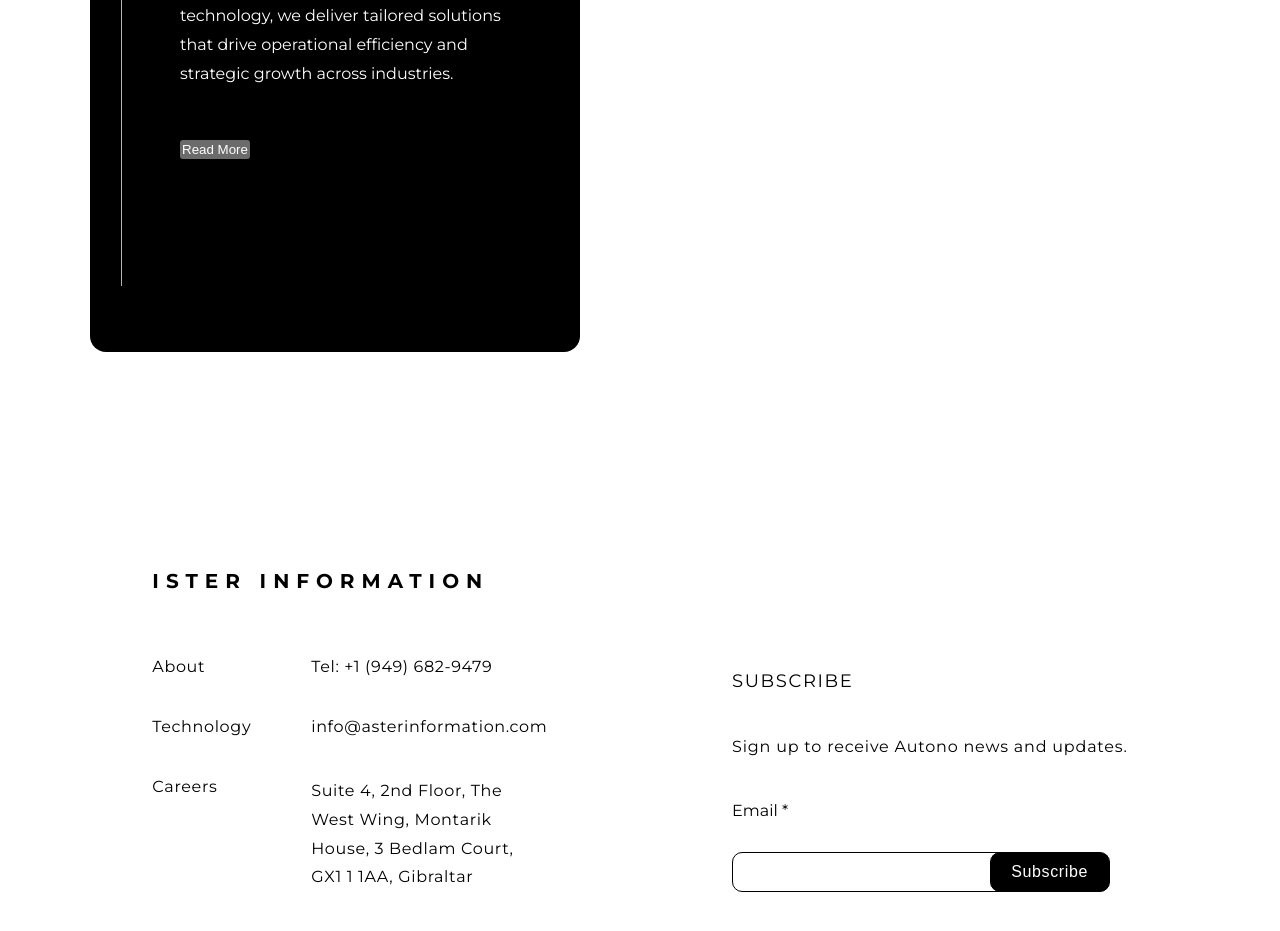
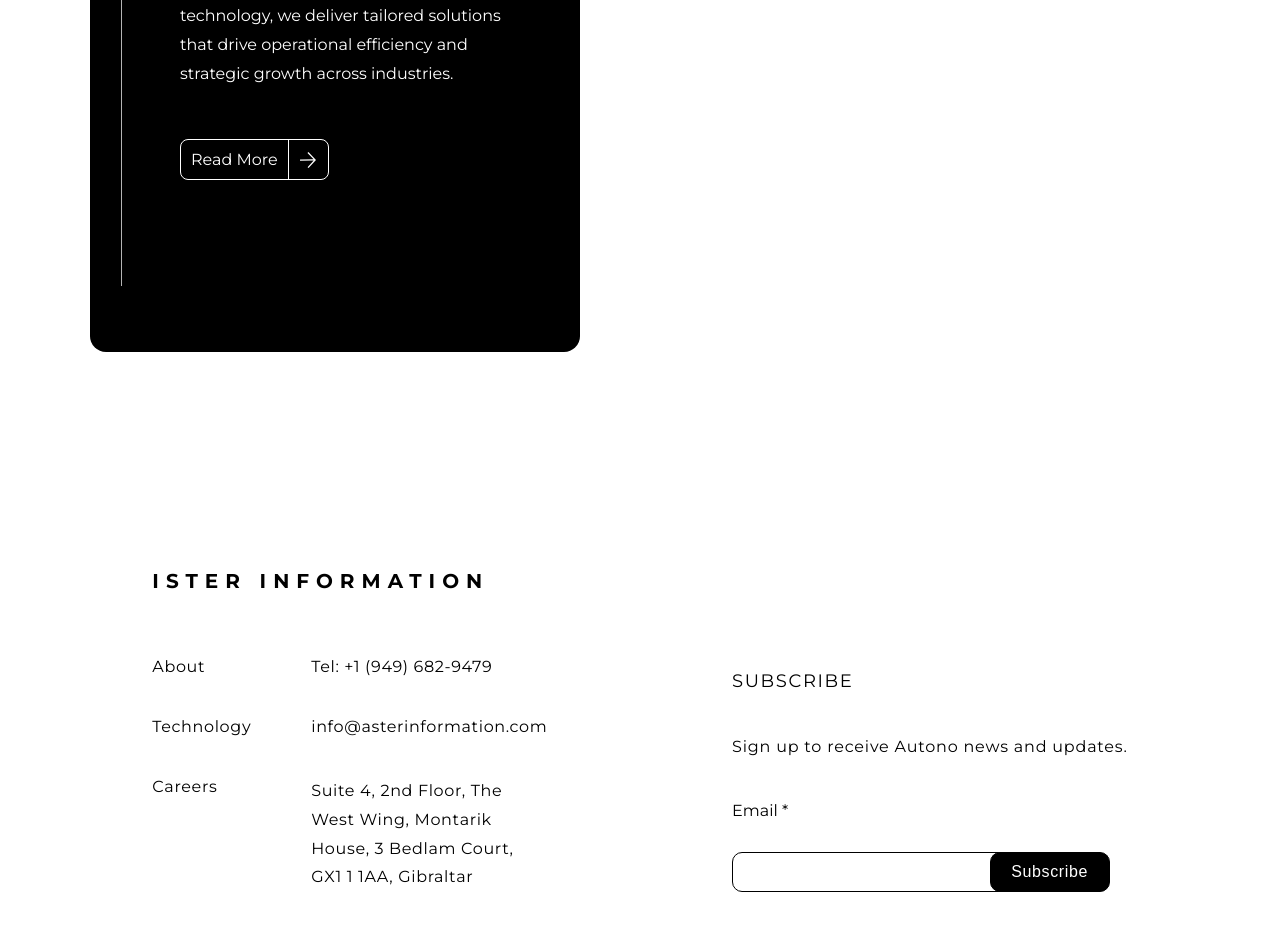
Before and after one commit to Moamal-2000/aster-information, a React (Vite) app: page / in a window 1280 px wide. Shown: the part 4740-5671 px from the top of the page. Built offline with nearby package versions, Linux system fonts and the light colour scheme.

Commit message:
feat: custom invert option for Button component

```diff
--- a/src/Components/Home/WhyUs/WhyUsSection.jsx
+++ b/src/Components/Home/WhyUs/WhyUsSection.jsx
@@ -1,4 +1,5 @@
 import { WEBSITE_NAME } from "src/Data/variables";
+import Button from "../../Shared/Buttons/Button/Button";
 import AnimatedLine from "../../Shared/MiniComponents/AnimatedLine/AnimatedLine";
 import s from "./WhyUsSection.module.scss";
 
@@ -36,7 +37,7 @@ const WhyUsSection = () => {
               and strategic growth across industries.
             </p>
 
-            <button type="button">Read More</button>
+            <Button text="Read More" path="/about" invertColors={true} />
           </div>
         </div>
       </div>
--- a/src/Components/Shared/Buttons/Button/Button.jsx
+++ b/src/Components/Shared/Buttons/Button/Button.jsx
@@ -2,9 +2,11 @@ import { Link } from "react-router-dom";
 import SvgIcon from "../../MiniComponents/SvgIcon";
 import s from "./Button.module.scss";
 
-const Button = ({ text, path }) => {
+const Button = ({ text, path, invertColors }) => {
+  const invertClass = invertColors ? s.invert : "";
+
   return (
-    <Link to={path} className={s.button}>
+    <Link to={path} className={`${s.button} ${invertClass}`}>
       <span>{text}</span>
 
       <div className={s.arrowHolder}>
--- a/src/Components/Shared/Buttons/Button/Button.module.scss
+++ b/src/Components/Shared/Buttons/Button/Button.module.scss
@@ -5,6 +5,10 @@
   display: flex;
   width: fit-content;
   border-radius: 8px;
+
+  &.invert {
+    border-color: var(--white);
+  }
 }
 
 @include small {
@@ -27,9 +31,18 @@
   transition: color .4s ease, background-color .4s ease;
 }
 
+.button.invert>span {
+  color: var(--white);
+}
+
 .button:hover>span {
   background-color: var(--black);
   color: var(--white);
+}
+
+.button.invert:hover>span {
+  background-color: var(--white);
+  color: var(--black);
 }
 
 .button .arrowHolder {
@@ -38,7 +51,15 @@
   @include center-x-y;
 }
 
+.button.invert .arrowHolder {
+  border-left-color: var(--white);
+}
+
 .button .arrowHolder>svg {
   width: 16px;
   height: 16px;
 }
+
+.button.invert .arrowHolder>svg {
+  fill: var(--white);
+}
```
